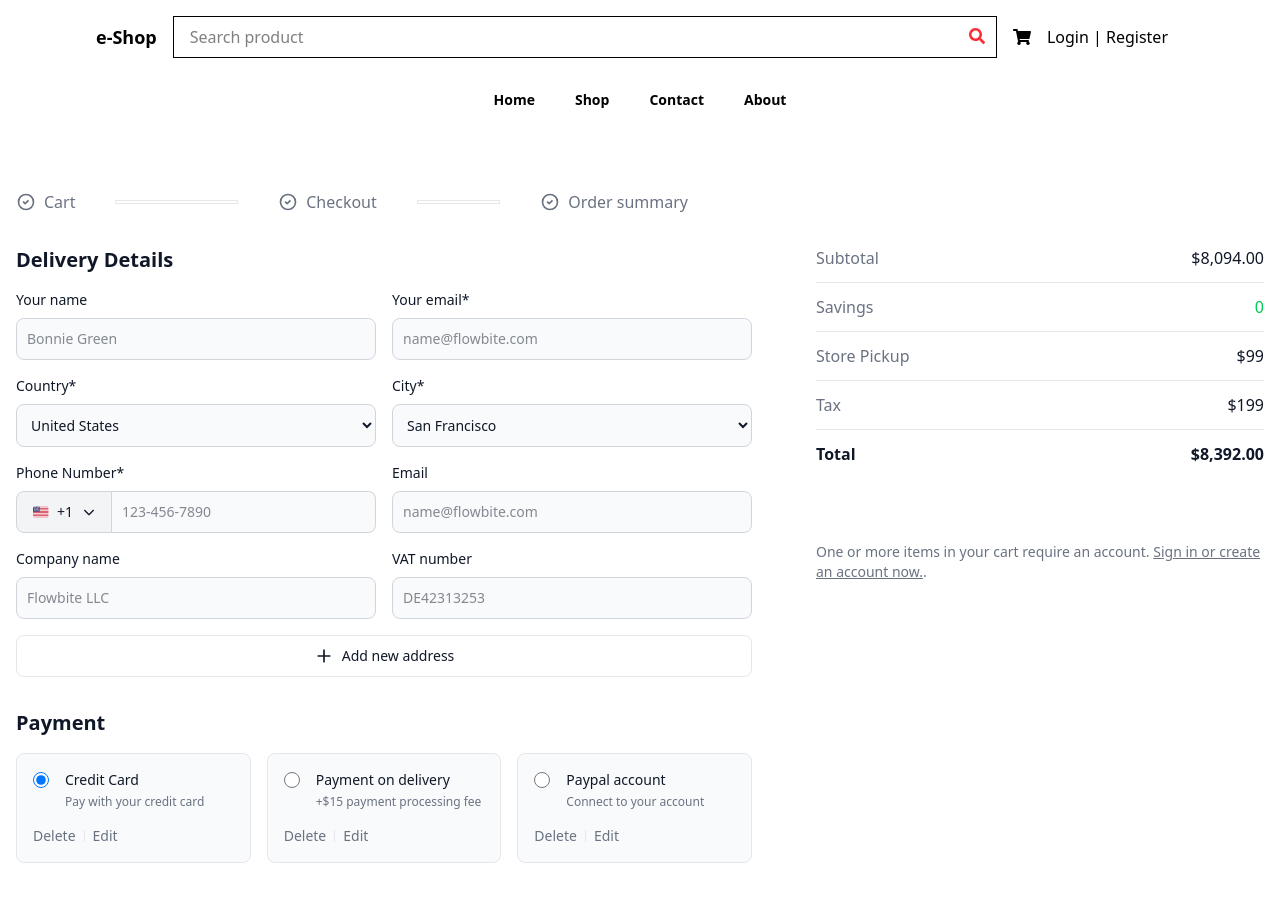
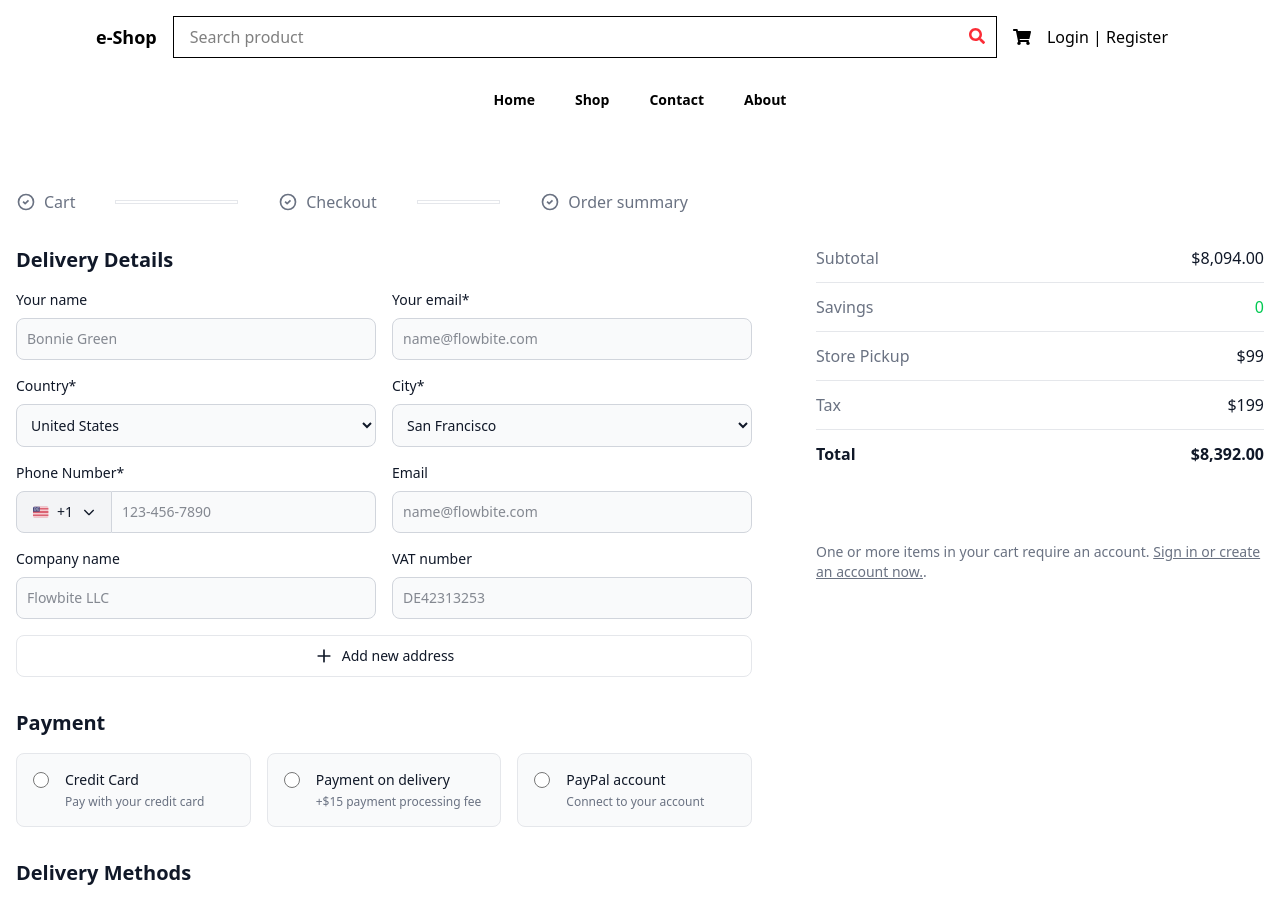
Before and after one commit to Blissmal/Ecommerce-react-js-redux-toolkit, a React (Vite) app: page /checkout in a window 1280 px wide. Shown: the top 899 px of the page. Built offline with nearby package versions, Linux system fonts and the light colour scheme.

Commit message:
Added selected payment state variable on the shipping information object

```diff
--- a/src/pages/Checkout.jsx
+++ b/src/pages/Checkout.jsx
@@ -17,7 +17,8 @@ const Checkout = ({setOrder}) => {
         phoneNo: '',
         companyName: '',
         CompanyEmail: '',
-        VATNum: ''
+        VATNum: '',
+        selectedPayment: '',
 
     })
 
@@ -459,69 +460,84 @@ const Checkout = ({setOrder}) => {
       <h3 className="text-xl font-semibold text-gray-900 dark:text-white">Payment</h3>
 
       <div className="grid grid-cols-1 gap-4 md:grid-cols-3">
+        {/* Credit Card */}
         <div className="rounded-lg border border-gray-200 bg-gray-50 p-4 ps-4 dark:border-gray-700 dark:bg-gray-800">
           <div className="flex items-start">
             <div className="flex h-5 items-center">
-                                            <input id="credit-card" aria-describedby="credit-card-text" type="radio" name="payment-method" value="" className="h-4 w-4 border-gray-300 bg-white text-primary-600 focus:ring-2 focus:ring-primary-600 dark:border-gray-600 dark:bg-gray-700 dark:ring-offset-gray-800 dark:focus:ring-primary-600" checked />
+              <input
+                id="credit-card"
+                aria-describedby="credit-card-text"
+                type="radio"
+                name="payment-method"
+                className="h-4 w-4 border-gray-300 bg-white text-primary-600 focus:ring-2 focus:ring-primary-600 dark:border-gray-600 dark:bg-gray-700 dark:ring-offset-gray-800 dark:focus:ring-primary-600"
+                checked={shippingInfo.selectedPayment === "credit-card"}
+                onChange={e => setshippingInfo(prev => ({...prev, selectedPayment: e.target.id}))}
+              />
             </div>
-
             <div className="ms-4 text-sm">
-                                            <label htmlFor="credit-card" className="font-medium leading-none text-gray-900 dark:text-white"> Credit Card </label>
-                                            <p id="credit-card-text" className="mt-1 text-xs font-normal text-gray-500 dark:text-gray-400">Pay with your credit card</p>
+              <label htmlFor="credit-card" className="font-medium leading-none text-gray-900 dark:text-white">
+                Credit Card
+              </label>
+              <p id="credit-card-text" className="mt-1 text-xs font-normal text-gray-500 dark:text-gray-400">
+                Pay with your credit card
+              </p>
+            </div>
           </div>
         </div>
 
-                                    <div className="mt-4 flex items-center gap-2">
-                                        <button type="button" className="text-sm font-medium text-gray-500 hover:text-gray-900 dark:text-gray-400 dark:hover:text-white">Delete</button>
-
-                                        <div className="h-3 w-px shrink-0 bg-gray-200 dark:bg-gray-700"></div>
-
-                                        <button type="button" className="text-sm font-medium text-gray-500 hover:text-gray-900 dark:text-gray-400 dark:hover:text-white">Edit</button>
+        {/* Payment on Delivery */}
+        <div className="rounded-lg border border-gray-200 bg-gray-50 p-4 ps-4 dark:border-gray-700 dark:bg-gray-800">
+          <div className="flex items-start">
+            <div className="flex h-5 items-center">
+              <input
+                id="pay-on-delivery"
+                aria-describedby="pay-on-delivery-text"
+                type="radio"
+                name="payment-method"
+                className="h-4 w-4 border-gray-300 bg-white text-primary-600 focus:ring-2 focus:ring-primary-600 dark:border-gray-600 dark:bg-gray-700 dark:ring-offset-gray-800 dark:focus:ring-primary-600"
+                checked={shippingInfo.selectedPayment === "pay-on-delivery"}
+                onChange={e => setshippingInfo(prev => ({...prev, selectedPayment: e.target.id}))}
+              />
+            </div>
+            <div className="ms-4 text-sm">
+              <label htmlFor="pay-on-delivery" className="font-medium leading-none text-gray-900 dark:text-white">
+                Payment on delivery
+              </label>
+              <p id="pay-on-delivery-text" className="mt-1 text-xs font-normal text-gray-500 dark:text-gray-400">
+                +$15 payment processing fee
+              </p>
+            </div>
           </div>
         </div>
 
+        {/* PayPal */}
         <div className="rounded-lg border border-gray-200 bg-gray-50 p-4 ps-4 dark:border-gray-700 dark:bg-gray-800">
           <div className="flex items-start">
             <div className="flex h-5 items-center">
-                                            <input id="pay-on-delivery" aria-describedby="pay-on-delivery-text" type="radio" name="payment-method" value="" className="h-4 w-4 border-gray-300 bg-white text-primary-600 focus:ring-2 focus:ring-primary-600 dark:border-gray-600 dark:bg-gray-700 dark:ring-offset-gray-800 dark:focus:ring-primary-600" />
+              <input
+                id="paypal-2"
+                aria-describedby="paypal-text"
+                type="radio"
+                name="payment-method"
+                className="h-4 w-4 border-gray-300 bg-white text-primary-600 focus:ring-2 focus:ring-primary-600 dark:border-gray-600 dark:bg-gray-700 dark:ring-offset-gray-800 dark:focus:ring-primary-600"
+                checked={shippingInfo.selectedPayment === "paypal-2"}
+                onChange={e => setshippingInfo(prev => ({...prev, selectedPayment: e.target.id}))}
+              />
             </div>
-
             <div className="ms-4 text-sm">
-                                            <label htmlFor="pay-on-delivery" className="font-medium leading-none text-gray-900 dark:text-white"> Payment on delivery </label>
-                                            <p id="pay-on-delivery-text" className="mt-1 text-xs font-normal text-gray-500 dark:text-gray-400">+$15 payment processing fee</p>
+              <label htmlFor="paypal-2" className="font-medium leading-none text-gray-900 dark:text-white">
+                PayPal account
+              </label>
+              <p id="paypal-text" className="mt-1 text-xs font-normal text-gray-500 dark:text-gray-400">
+                Connect to your account
+              </p>
+            </div>
+          </div>
         </div>
       </div>
 
-                                    <div className="mt-4 flex items-center gap-2">
-                                        <button type="button" className="text-sm font-medium text-gray-500 hover:text-gray-900 dark:text-gray-400 dark:hover:text-white">Delete</button>
+      {/* Display selected payment method */}
 
-                                        <div className="h-3 w-px shrink-0 bg-gray-200 dark:bg-gray-700"></div>
-
-                                        <button type="button" className="text-sm font-medium text-gray-500 hover:text-gray-900 dark:text-gray-400 dark:hover:text-white">Edit</button>
-                                    </div>
-                                </div>
-
-                                <div className="rounded-lg border border-gray-200 bg-gray-50 p-4 ps-4 dark:border-gray-700 dark:bg-gray-800">
-                                    <div className="flex items-start">
-                                        <div className="flex h-5 items-center">
-                                            <input id="paypal-2" aria-describedby="paypal-text" type="radio" name="payment-method" value="" className="h-4 w-4 border-gray-300 bg-white text-primary-600 focus:ring-2 focus:ring-primary-600 dark:border-gray-600 dark:bg-gray-700 dark:ring-offset-gray-800 dark:focus:ring-primary-600" />
-                                        </div>
-
-                                        <div className="ms-4 text-sm">
-                                            <label htmlFor="paypal-2" className="font-medium leading-none text-gray-900 dark:text-white"> Paypal account </label>
-                                            <p id="paypal-text" className="mt-1 text-xs font-normal text-gray-500 dark:text-gray-400">Connect to your account</p>
-                                        </div>
-                                    </div>
-
-                                    <div className="mt-4 flex items-center gap-2">
-                                        <button type="button" className="text-sm font-medium text-gray-500 hover:text-gray-900 dark:text-gray-400 dark:hover:text-white">Delete</button>
-
-                                        <div className="h-3 w-px shrink-0 bg-gray-200 dark:bg-gray-700"></div>
-
-                                        <button type="button" className="text-sm font-medium text-gray-500 hover:text-gray-900 dark:text-gray-400 dark:hover:text-white">Edit</button>
-                                    </div>
-                                </div>
-                            </div>
     </div>
 
                         <div className="space-y-4">
```
Lines whose indentation alone changed are shown as unchanged.
